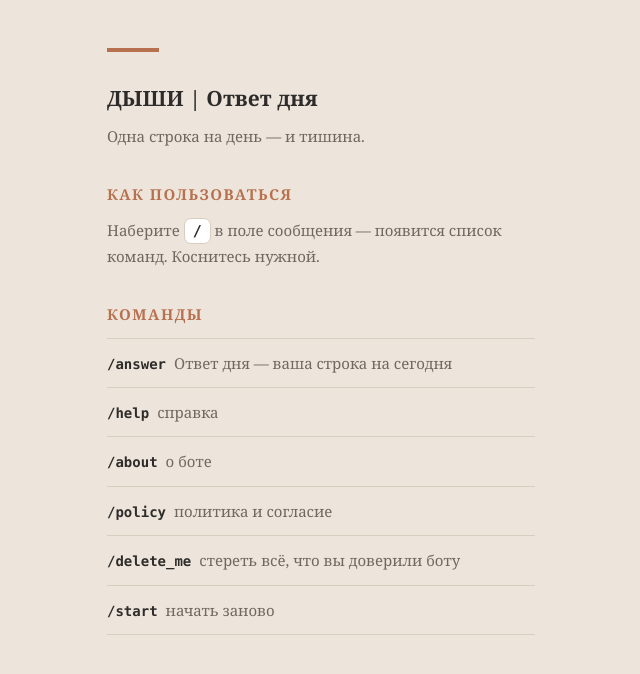
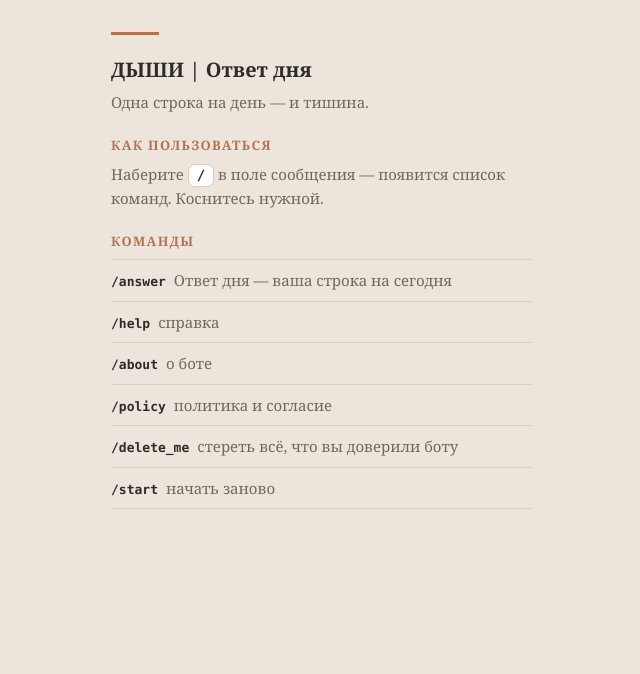
Before and after one commit to sparh75-a11y/sparh75-a11y.github.io, a plain HTML site: page index.html in a window 1280 px wide. Shown: the whole page, without its empty margins (319-959 px from the left). Drawn offline with Linux system fonts and the light colour scheme.

Commit message:
Compact info card: smaller paddings and spacing, fits screen without scroll

```diff
--- a/index.html
+++ b/index.html
@@ -13,23 +13,23 @@
   body{
     background:var(--bg);color:var(--ink);
     font-family:Georgia,'Times New Roman',serif;
-    line-height:1.6;
+    line-height:1.5;
   }
-  .page{max-width:480px;margin:0 auto;padding:48px 26px 44px}
-  .mark{width:52px;height:4px;background:var(--accent);margin-bottom:30px}
-  h1{font-size:21px;font-weight:600;margin-bottom:8px}
-  .lead{font-size:15px;color:var(--ink-soft);margin-bottom:34px}
-  h2{font-size:15px;font-weight:600;color:var(--accent);letter-spacing:1.5px;
-     text-transform:uppercase;margin-bottom:12px}
-  .how{font-size:15px;color:var(--ink-soft);margin-bottom:34px}
+  .page{max-width:480px;margin:0 auto;padding:32px 30px 26px}
+  .mark{width:48px;height:3px;background:var(--accent);margin-bottom:20px}
+  h1{font-size:20px;font-weight:600;margin-bottom:6px}
+  .lead{font-size:15px;color:var(--ink-soft);margin-bottom:22px}
+  h2{font-size:13px;font-weight:600;color:var(--accent);letter-spacing:1.3px;
+     text-transform:uppercase;margin-bottom:8px}
+  .how{font-size:15px;color:var(--ink-soft);margin-bottom:22px}
   .slash{
     display:inline-block;background:#fff;border:1px solid var(--line);
     border-radius:7px;padding:0 8px;font-family:Consolas,Menlo,monospace;
-    font-size:15px;font-weight:700;color:var(--ink);
+    font-size:14px;font-weight:700;color:var(--ink);
   }
   ul.cmds{list-style:none;border-top:1px solid var(--line)}
-  ul.cmds li{padding:12px 0;border-bottom:1px solid var(--line);font-size:15px}
-  .c{font-family:Consolas,Menlo,monospace;font-weight:700;font-size:14px;
+  ul.cmds li{padding:9px 0;border-bottom:1px solid var(--line);font-size:15px}
+  .c{font-family:Consolas,Menlo,monospace;font-weight:700;font-size:13px;
      color:var(--ink);margin-right:8px}
   .d{color:var(--ink-soft)}
 </style>
```
